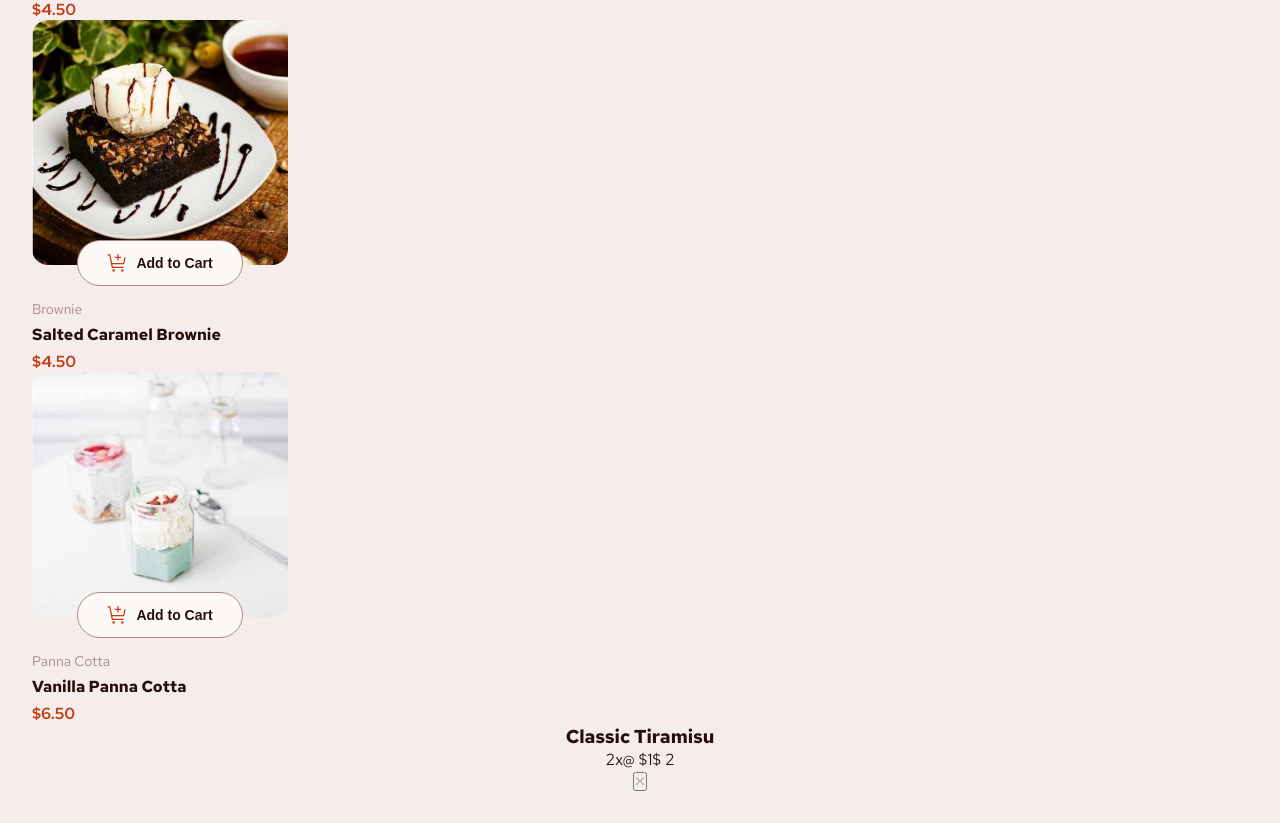
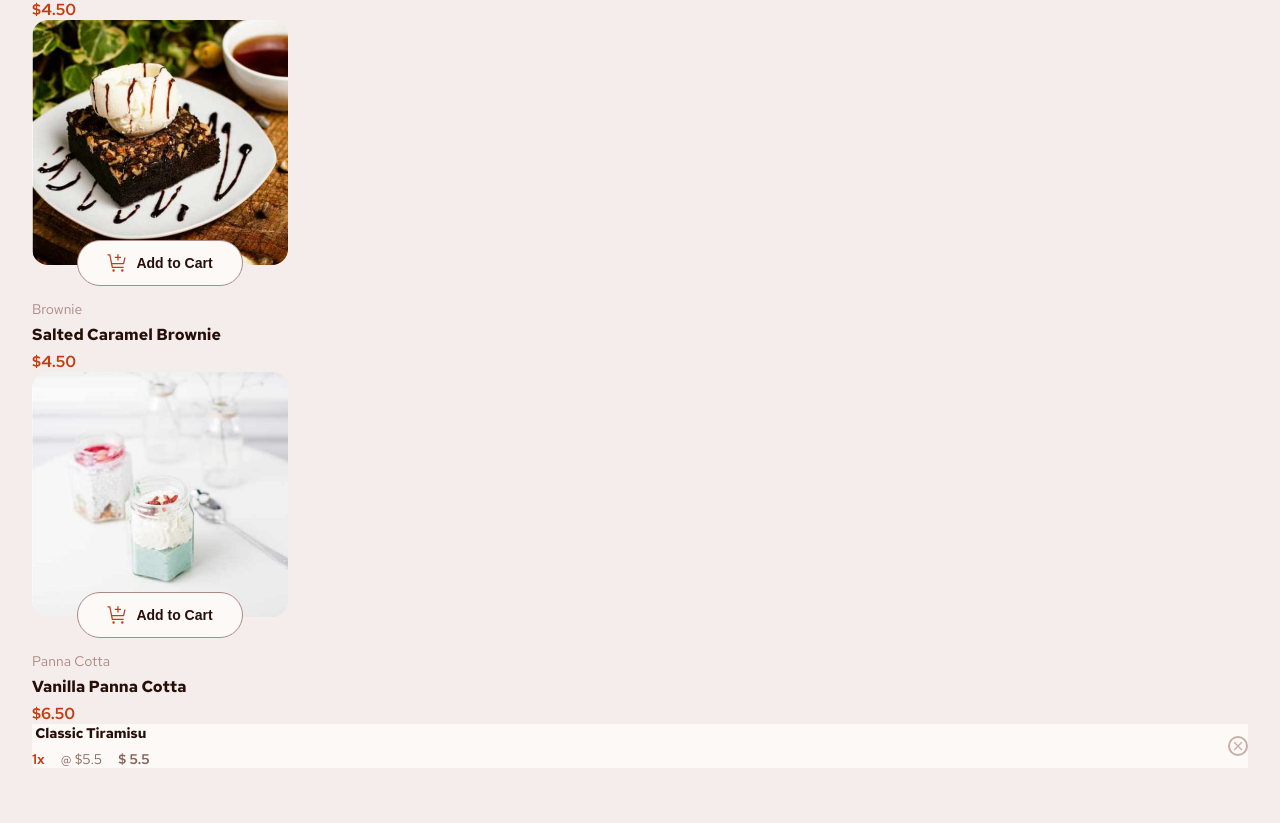
Before and after one commit to hellcsaba/product-list-cart, a React (Vite) app: page / in a window 1280 px wide. Shown: the part 2517-3340 px from the top of the page. After the commit the page ends 3317 px from the top, so only its background shows below. Built offline with nearby package versions, Linux system fonts and the light colour scheme.

Commit message:
Add CSS styling for CartItem

```diff
--- a/src/App.tsx
+++ b/src/App.tsx
@@ -55,7 +55,7 @@ function App() {
           ))}
         </section>
         <section>
-        <CartItem name="Classic Tiramisu" price={1} amount={2} />
+        <CartItem name="Classic Tiramisu" price={5.5} amount={1} />
         </section>
       </main>
     </>
--- a/src/components/CartItem.tsx
+++ b/src/components/CartItem.tsx
@@ -1,4 +1,5 @@
 import React from "react";
+import './cart-item.scss';
 
 interface CartItemProps {
     name: string,
--- /dev/null
+++ b/src/components/cart-item.scss
@@ -0,0 +1,52 @@
+@use '/src/index.scss' as index;
+
+.cart-item {
+    display: flex;
+    justify-content: space-between;
+    align-items: center;
+    width: 100%;
+    background-color: index.$rose-50;
+    font-size: 0.875rem;
+
+
+    &__content {
+        display: flex;
+        flex-direction: column;
+        row-gap: 0.5rem;
+    }
+
+    &__name {
+        font-size: 0.875rem;
+    }
+
+    &__details {
+        display: flex;
+        flex-direction: row;
+        column-gap: 1rem;
+    }
+
+    &__amount {
+        font-weight: 600;
+        color: index.$red;
+    }
+
+    &__price-per-item {
+        color: index.$rose-500;
+    }
+
+    &__total-price {
+        color: index.$rose-500;
+        font-weight: 600;
+    }
+
+    &__remove-button {
+        all: unset;
+        width: 1rem;
+        height: 1rem;
+        border-radius: 50%;
+        border: 2px solid index.$rose-300;
+        display: flex;
+        justify-content: center;
+        align-items: center;
+    }
+}
```
